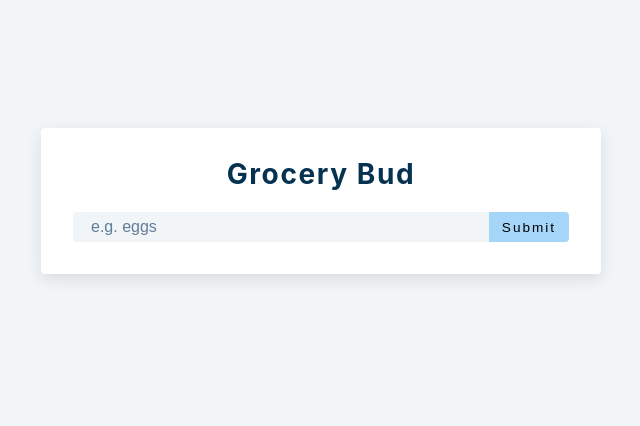
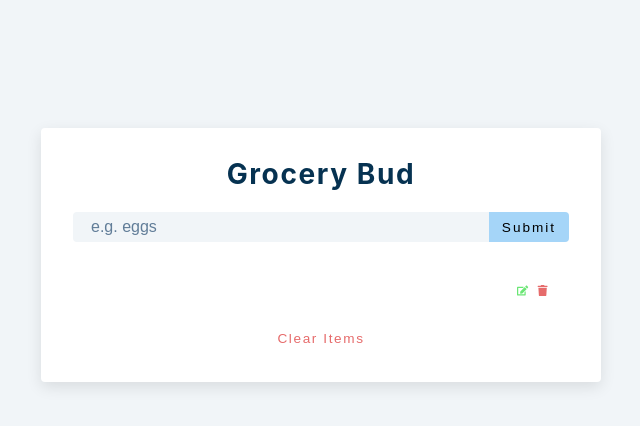
Before and after one commit to Marko1310/GroceryBudApp, a React (Create React App) app: page / in a window 1280 px wide. Shown: the top 426 px of the page, without its empty margins (319-959 px from the left). Built offline with nearby package versions, Linux system fonts and the light colour scheme; the HTML template or start-up script is replaced by a standard one.

Commit message:
Added local storage

```diff
--- a/src/App.js
+++ b/src/App.js
@@ -2,9 +2,18 @@ import React, { useState, useEffect } from "react";
 import List from "./List";
 import Alert from "./Alert";
 
+const getLocalStorage = () => {
+  let list = localStorage.getItem("list");
+  if (list) {
+    return JSON.parse(localStorage.getItem("list"));
+  } else {
+    return [];
+  }
+};
+
 function App() {
   const [name, setName] = useState("");
-  const [list, setList] = useState([]);
+  const [list, setList] = useState([getLocalStorage]);
   const [isEditing, setIsEditing] = useState(false);
   const [editID, setEditID] = useState(null);
   const [alert, setAlert] = useState({
@@ -61,6 +70,10 @@ function App() {
     setName(specificItem.title);
   };
 
+  useEffect(() => {
+    localStorage.setItem("list", JSON.stringify(list));
+  }, [list]);
+
   return (
     <section className="section-center">
       <form className="grocery-form" onSubmit={handleSubmit}>
```
